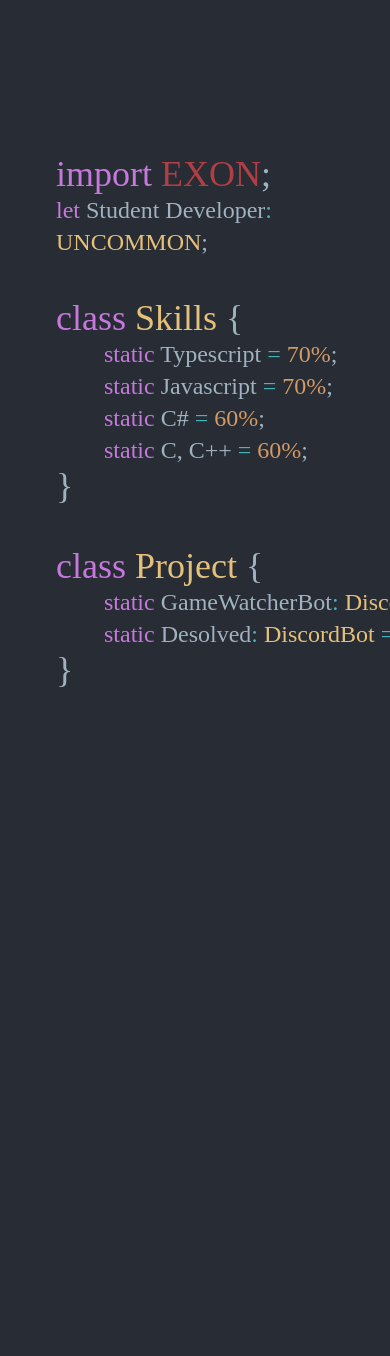
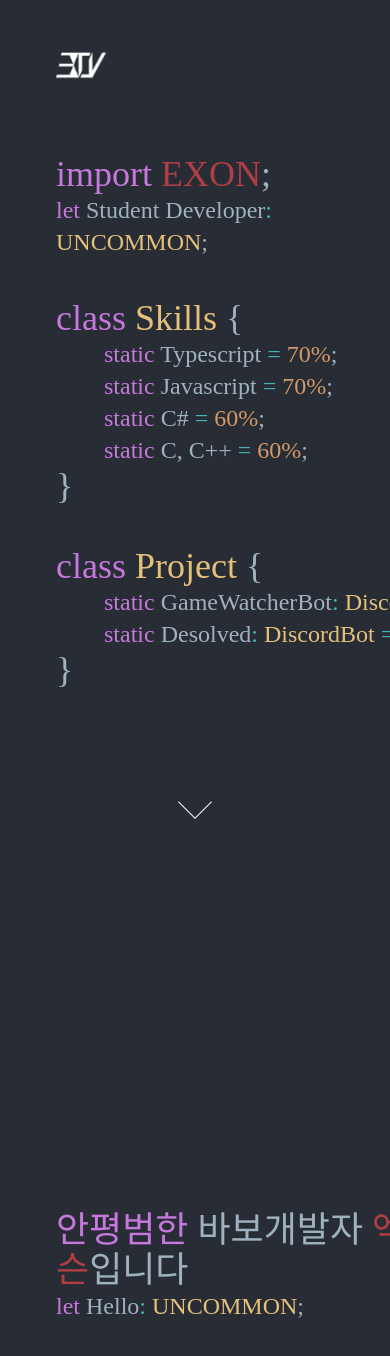
Before and after one commit to EXON-Archive-Junior-High/Old-Portfolio, a React (Create React App) app in the folder app/: page / in a window 390 px wide. Shown: the top 1356 px of the page. Before the commit the page ends 844 px from the top, so only its background shows below. Built offline with nearby package versions, Linux system fonts and the light colour scheme.

Commit message:
Add: logo

```diff
--- a/app/src/App.tsx
+++ b/app/src/App.tsx
@@ -3,10 +3,13 @@ import React from 'react'
 
 function App() {
     return (
-        <div className='snap-start max-w-7xl h-screen flex flex-col items-start justify-center mx-auto px-4 md:px-12'>
-            <div className="container m-10 ">
         <div>
-                    <img id="logo"></img>
+            <div className="fixed container ml-10 mt-10 max-w-7xl h-screen flex flex-col items-start mx-auto px-4 md:px-12">
+                <img src="./logo1.png" width="50px"></img>
+            </div>
+            <div className='max-w-7xl h-screen flex flex-col items-start justify-center mx-auto px-4 md:px-12'>
+                <div className="container m-10">
+                    <div>
                         <h1 className="text-4xl font-extralight"><span id="pink">import</span> <span id="red">EXON</span>;</h1>
                         <p className="text-2xl font-light"><span id="pink">let</span> Student Developer<span id="green">:</span><span id="yellow"> UNCOMMON</span>;</p>
                     </div>
@@ -24,8 +27,19 @@ function App() {
                         <p id="tap" className="text-2xl font-light">&#9;&#9;<span id="pink">static </span>Desolved<span id="green">:</span><span id="yellow"> DiscordBot</span> <span id="green">=</span> <span id="lightgreen">"Show information about PS-Web like solved.ac, codeforces"</span>;</p>
                         <h1 className="text-4xl font-extralight">&#125;</h1>
                     </div>
+                    <span className="arrow"></span>
                 </div>
             </div>
+            <div className='max-w-7xl h-screen flex flex-col items-start justify-center mx-auto px-4 md:px-12'>
+                <div className="container m-10 ">
+                    <div>
+                        <h1 className="text-4xl font-extralight"><span id="pink">안평범한</span> 바보개발자 <span id="red">엑슨</span>입니다</h1>
+                        <p className="text-2xl font-light"><span id="pink">let</span> Hello<span id="green">:</span><span id="yellow"> UNCOMMON</span>;</p>
+                    </div>
+                </div>
+            </div>
+        </div>
+
 
     )
 }
--- a/app/src/index.css
+++ b/app/src/index.css
@@ -7,6 +7,11 @@ body {
     font-family: 'D2Coding';
     background-color: #282C34;
     color: #9FB2BF;
+    -ms-overflow-style: none;
+    &::-webkit-scrollbar {
+        display: none !important;
+    }
+    overflow-y: hidden;
 }
 
 #pink { color: #C678DD; }
@@ -32,3 +37,43 @@ body {
     background-position: bottom right;
   }
 }
+
+.arrow{
+    position: absolute;
+    margin-top: 100px;
+    left: 50%;
+    width: 24px;
+    height: 24px;
+    margin-left: -12px;
+    border-left: 1px solid #fff;
+    border-bottom: 1px solid #fff;
+    -webkit-transform: rotate(-45deg);
+    transform: rotate(-45deg);
+    -webkit-animation: sdb 2s infinite;
+    animation: sdb 2s infinite;
+    box-sizing: border-box;
+}
+
+@-webkit-keyframes sdb {
+    0% {
+        -webkit-transform: rotate(-45deg) translate(0, 0);
+    }
+    20% {
+        -webkit-transform: rotate(-45deg) translate(-10px, 10px);
+    }
+    40% {
+        -webkit-transform: rotate(-45deg) translate(0, 0);
+    }
+}
+
+@keyframes sdb {
+    0% {
+        transform: rotate(-45deg) translate(0, 0);
+    }
+    20% {
+        transform: rotate(-45deg) translate(-10px, 10px);
+    }
+    40% {
+        transform: rotate(-45deg) translate(0, 0);
+    }
+}
```
Also changed, not shown: app/public/logo1.png (added). Lines whose indentation alone changed are shown as unchanged.
